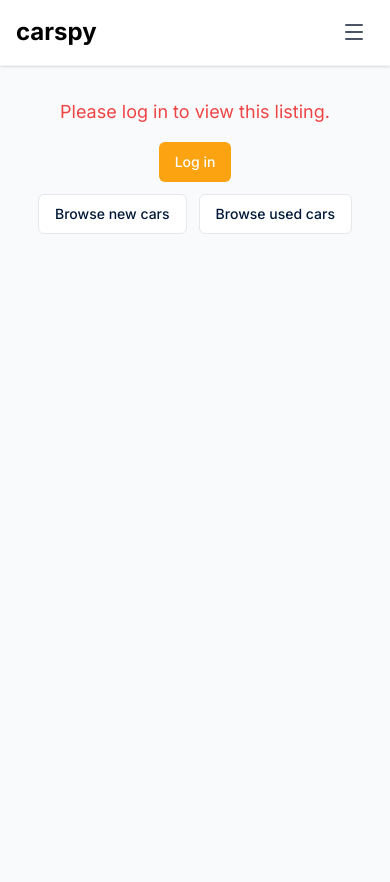
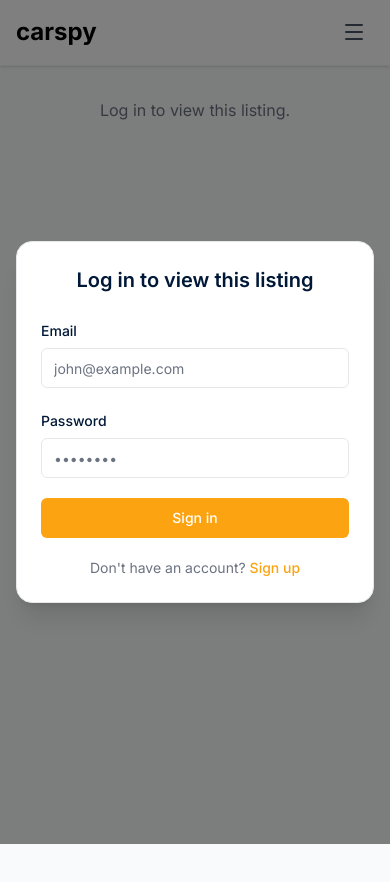
Before and after one commit to Hashimabdulkm/carspy_web, a Next.js app: page /cars/1 in a window 390 px wide. Shown: the top 882 px of the page. Built offline with nearby package versions, Linux system fonts and the light colour scheme.

Commit message:
Add phone number and login modals to car detail page. Implemented lead registration flow with error handling for missing phone numbers. Updated UI to conditionally display modals based on user authentication status and lead submission results, enhancing user experience for car interest registration.

```diff
--- a/app/cars/[id]/page.tsx
+++ b/app/cars/[id]/page.tsx
@@ -6,6 +6,8 @@ import { useParams } from 'next/navigation'
 import { ArrowLeft } from 'lucide-react'
 import { Button } from '@/app/components/ui/button'
 import { Card, CardContent } from '@/app/components/ui/card'
+import { AddPhoneModal } from '@/app/components/AddPhoneModal'
+import { LoginModal } from '@/app/components/LoginModal'
 import { useAuth } from '@/app/context/AuthContext'
 import type { CarListing } from '@/app/lib/cars-api'
 import { getCarDisplayName, getCarImageUrl } from '@/app/lib/cars-api'
@@ -17,6 +19,9 @@ export default function CarDetailPage() {
   const [car, setCar] = useState<CarListing | null>(null)
   const [loading, setLoading] = useState(true)
   const [error, setError] = useState<string | null>(null)
+  const [showPhoneModal, setShowPhoneModal] = useState(false)
+  const [leadStatus, setLeadStatus] = useState<'idle' | 'pending' | 'success' | 'error'>('idle')
+  const [leadError, setLeadError] = useState<string | null>(null)
   const leadSentRef = useRef(false)
 
   // Derive error when we don't need to fetch (avoid setState in effect)
@@ -85,6 +90,11 @@ export default function CarDetailPage() {
       whatsapp_number: user.phone ?? undefined,
     }
 
+    queueMicrotask(() => {
+      setLeadStatus('pending')
+      setLeadError(null)
+    })
+
     fetch('/api/leads', {
       method: 'POST',
       headers: {
@@ -93,9 +103,36 @@ export default function CarDetailPage() {
         Authorization: `Bearer ${token}`,
       },
       body: JSON.stringify(payload),
-    }).catch(() => {
-      // ignore lead errors on UI
     })
+      .then(async (res) => {
+        const data = await res.json().catch(() => ({}))
+        if (res.ok) {
+          setLeadStatus('success')
+          return
+        }
+
+        const msg = (data as { message?: string }).message ?? ''
+        const errors = (data as { errors?: { phone_number?: string[] } }).errors
+        const isPhoneRequired =
+          /phone number.*required/i.test(msg) ||
+          (Array.isArray(errors?.phone_number) && errors.phone_number.length > 0)
+
+        if (isPhoneRequired) {
+          leadSentRef.current = false
+          setShowPhoneModal(true)
+          setLeadStatus('error')
+          setLeadError('Please add your phone number to continue.')
+        } else {
+          leadSentRef.current = false
+          setLeadStatus('error')
+          setLeadError(msg || 'Failed to register your interest for this car.')
+        }
+      })
+      .catch(() => {
+        leadSentRef.current = false
+        setLeadStatus('error')
+        setLeadError('Failed to register your interest. Please try again.')
+      })
   }, [car?.id, token, user])
 
   if (isFetching) {
@@ -114,17 +151,24 @@ export default function CarDetailPage() {
     )
   }
 
+  // Valid id but not logged in: show page with reusable login modal
+  if (id && !token) {
+    return (
+      <div className="min-h-screen bg-gray-50 py-8">
+        <div className="container mx-auto px-4 sm:px-6 max-w-4xl text-center">
+          <p className="text-muted-foreground mb-6">Log in to view this listing.</p>
+        </div>
+        <LoginModal title="Log in to view this listing" />
+      </div>
+    )
+  }
+
+  // Other errors (invalid id, car not found, fetch error)
   if (derivedError || !car) {
-    const isAuthError = derivedError?.toLowerCase().includes('log in') ?? false
     return (
       <div className="min-h-screen bg-gray-50 py-8">
         <div className="container mx-auto px-4 sm:px-6 max-w-4xl text-center">
           <p className="text-destructive text-lg mb-4">{derivedError ?? 'Car not found'}</p>
-          {isAuthError && (
-            <Link href="/login" className="inline-block mb-3">
-              <Button>Log in</Button>
-            </Link>
-          )}
           <div className="flex flex-wrap justify-center gap-3">
             <Link href="/new-cars">
               <Button variant="outline">Browse new cars</Button>
@@ -134,6 +178,72 @@ export default function CarDetailPage() {
             </Link>
           </div>
         </div>
+      </div>
+    )
+  }
+
+  // Car is loaded but lead has not yet succeeded – gate the detail view on /api/leads 200
+  if (leadStatus === 'idle' || leadStatus === 'pending') {
+    return (
+      <div className="min-h-screen bg-gray-50 py-8">
+        <div className="container mx-auto px-4 sm:px-6 max-w-4xl">
+          <div className="flex flex-col items-center justify-center py-16 gap-4">
+            <span className="inline-block h-8 w-8 animate-spin rounded-full border-2 border-primary border-t-transparent" />
+            <p className="text-sm text-muted-foreground">
+              Registering your interest for this car…
+            </p>
+          </div>
+        </div>
+        {showPhoneModal && (
+          <AddPhoneModal
+            title="Add phone number"
+            onSuccess={() => {
+              setShowPhoneModal(false)
+              setLeadStatus('idle')
+            }}
+          />
+        )}
+      </div>
+    )
+  }
+
+  // Lead failed for a non-phone reason – show error instead of details
+  if (leadStatus === 'error' && !showPhoneModal) {
+    return (
+      <div className="min-h-screen bg-gray-50 py-8">
+        <div className="container mx-auto px-4 sm:px-6 max-w-4xl text-center">
+          <p className="text-destructive text-lg mb-4">
+            {leadError ?? 'We could not register your interest for this car.'}
+          </p>
+          <div className="flex flex-wrap justify-center gap-3">
+            <Link href="/new-cars">
+              <Button variant="outline">Browse new cars</Button>
+            </Link>
+            <Link href="/used-cars">
+              <Button variant="outline">Browse used cars</Button>
+            </Link>
+          </div>
+        </div>
+      </div>
+    )
+  }
+
+  // Phone modal open: show neutral background only (no car card behind modal)
+  if (showPhoneModal) {
+    return (
+      <div className="min-h-screen bg-gray-50 py-8">
+        <div className="container mx-auto px-4 sm:px-6 max-w-4xl">
+          <div className="flex flex-col items-center justify-center py-16 gap-4">
+            <p className="text-sm text-muted-foreground">Add your phone number to continue viewing this listing.</p>
+          </div>
+        </div>
+        <AddPhoneModal
+          title="Add phone number"
+          onSuccess={() => {
+            setShowPhoneModal(false)
+            setLeadStatus('idle')
+          }}
+        />
       </div>
     )
   }
--- /dev/null
+++ b/app/components/AddPhoneModal.tsx
@@ -0,0 +1,85 @@
+'use client'
+
+import { useState } from 'react'
+import { Button } from '@/app/components/ui/button'
+import { Input } from '@/app/components/ui/input'
+import { Label } from '@/app/components/ui/label'
+import { useAuth } from '@/app/context/AuthContext'
+
+interface AddPhoneModalProps {
+  /** Called after phone is saved successfully (e.g. to retry lead or close) */
+  onSuccess?: () => void
+  title?: string
+}
+
+export function AddPhoneModal({ onSuccess, title = 'Add phone number' }: AddPhoneModalProps) {
+  const { user, updateProfile } = useAuth()
+  const [phone, setPhone] = useState(user?.phone ?? '')
+  const [error, setError] = useState('')
+  const [loading, setLoading] = useState(false)
+
+  const handleSubmit = async (e: React.FormEvent) => {
+    e.preventDefault()
+    setError('')
+    const value = phone.trim()
+    if (!value) {
+      setError('Please enter a phone number.')
+      return
+    }
+    setLoading(true)
+    const result = await updateProfile({ phone: value })
+    setLoading(false)
+    if (result.error) {
+      setError(result.error)
+      return
+    }
+    onSuccess?.()
+  }
+
+  return (
+    <div
+      className="fixed inset-0 z-50 flex items-center justify-center p-4 bg-black/50"
+      role="dialog"
+      aria-modal="true"
+      aria-labelledby="add-phone-modal-title"
+    >
+      <div
+        className="relative w-full max-w-md rounded-2xl border border-gray-200 bg-white p-6 sm:p-8 shadow-xl"
+        onClick={(e) => e.stopPropagation()}
+      >
+        <h2 id="add-phone-modal-title" className="text-xl font-semibold text-center mb-2">
+          {title}
+        </h2>
+        <p className="text-sm text-muted-foreground text-center mb-6">
+          A phone number is required to submit your interest for this listing.
+        </p>
+        <form onSubmit={handleSubmit} className="space-y-5">
+          {error && (
+            <div className="p-3 rounded-lg bg-destructive/10 text-destructive text-sm">
+              {error}
+            </div>
+          )}
+          <div>
+            <Label htmlFor="add-phone-input">Phone number</Label>
+            <Input
+              id="add-phone-input"
+              type="tel"
+              placeholder="e.g. +91 98765 43210"
+              value={phone}
+              onChange={(e) => setPhone(e.target.value)}
+              autoComplete="tel"
+              className="mt-1.5"
+            />
+          </div>
+          <Button
+            type="submit"
+            className="w-full bg-primary hover:bg-primary/90"
+            disabled={loading}
+          >
+            {loading ? 'Saving…' : 'Save & continue'}
+          </Button>
+        </form>
+      </div>
+    </div>
+  )
+}
--- /dev/null
+++ b/app/components/LoginModal.tsx
@@ -0,0 +1,96 @@
+'use client'
+
+import { useState } from 'react'
+import Link from 'next/link'
+import { Button } from '@/app/components/ui/button'
+import { Input } from '@/app/components/ui/input'
+import { Label } from '@/app/components/ui/label'
+import { useAuth } from '@/app/context/AuthContext'
+
+interface LoginModalProps {
+  title?: string
+}
+
+export function LoginModal({ title = 'Log in' }: LoginModalProps) {
+  const { login } = useAuth()
+  const [email, setEmail] = useState('')
+  const [password, setPassword] = useState('')
+  const [error, setError] = useState('')
+  const [loading, setLoading] = useState(false)
+
+  const handleSubmit = async (e: React.FormEvent) => {
+    e.preventDefault()
+    setError('')
+    setLoading(true)
+    const result = await login(email, password)
+    setLoading(false)
+    if (result.error) {
+      setError(result.error)
+    }
+    // On success, AuthContext updates token; parent can react accordingly.
+  }
+
+  return (
+    <div
+      className="fixed inset-0 z-50 flex items-center justify-center p-4 bg-black/50"
+      role="dialog"
+      aria-modal="true"
+      aria-labelledby="login-modal-title"
+    >
+      <div
+        className="relative w-full max-w-md rounded-2xl border border-gray-200 bg-white p-6 sm:p-8 shadow-xl"
+        onClick={(e) => e.stopPropagation()}
+      >
+        <h2 id="login-modal-title" className="text-xl font-semibold text-center mb-6">
+          {title}
+        </h2>
+        <form onSubmit={handleSubmit} className="space-y-5">
+          {error && (
+            <div className="p-3 rounded-lg bg-destructive/10 text-destructive text-sm">
+              {error}
+            </div>
+          )}
+          <div>
+            <Label htmlFor="car-login-email">Email</Label>
+            <Input
+              id="car-login-email"
+              type="email"
+              placeholder="john@example.com"
+              value={email}
+              onChange={(e) => setEmail(e.target.value)}
+              required
+              autoComplete="email"
+              className="mt-1.5"
+            />
+          </div>
+          <div>
+            <Label htmlFor="car-login-password">Password</Label>
+            <Input
+              id="car-login-password"
+              type="password"
+              placeholder="••••••••"
+              value={password}
+              onChange={(e) => setPassword(e.target.value)}
+              required
+              autoComplete="current-password"
+              className="mt-1.5"
+            />
+          </div>
+          <Button
+            type="submit"
+            className="w-full bg-primary hover:bg-primary/90"
+            disabled={loading}
+          >
+            {loading ? 'Signing in…' : 'Sign in'}
+          </Button>
+          <p className="text-center text-sm text-muted-foreground">
+            Don&apos;t have an account?{' '}
+            <Link href="/sign-up" className="text-primary font-medium hover:underline">
+              Sign up
+            </Link>
+          </p>
+        </form>
+      </div>
+    </div>
+  )
+}
```
